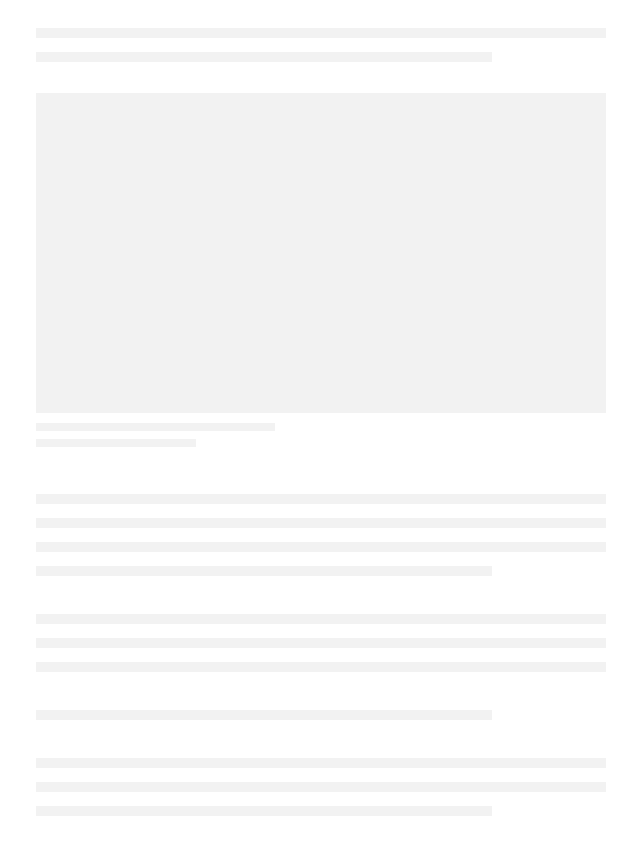
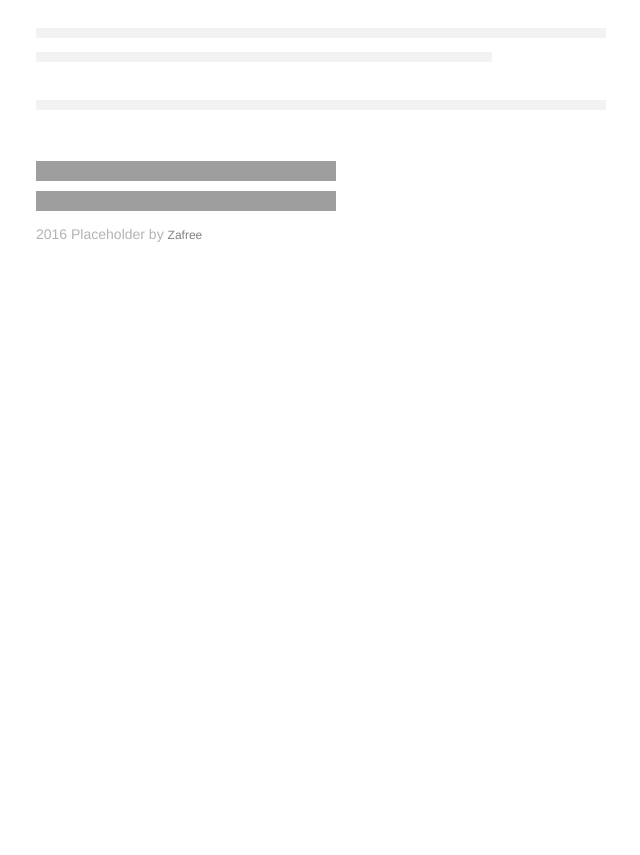
Before and after one commit to zafree/placeholder, a website: page index.html in a window 1280 px wide. Shown: the part 291-1146 px from the top of the page, without its empty margins (319-959 px from the left). After the commit the page ends 800 px from the top, so only its background shows below. Drawn offline with Linux system fonts and the light colour scheme; grey boxes are pictures that could not be loaded.

Commit message:
add README.md, github-btn

```diff
--- a/index.html
+++ b/index.html
@@ -30,27 +30,13 @@
             <div class="Placeholder__inline Placeholder__inline--leftover"></div>
         </div>
         <div class="Placeholder">
-            <div class="Placeholder__img"></div>
-            <div class="Placeholder__metaInline"></div>
-        </div>
-        <div class="Placeholder">
-            <div class="Placeholder__inline"></div>
-            <div class="Placeholder__inline"></div>
-            <div class="Placeholder__inline"></div>
-            <div class="Placeholder__inline Placeholder__inline--leftover"></div>
-        </div>
-        <div class="Placeholder">
-            <div class="Placeholder__inline"></div>
-            <div class="Placeholder__inline"></div>
             <div class="Placeholder__inline"></div>
         </div>
-        <div class="Placeholder">
-            <div class="Placeholder__inline Placeholder__inline--leftover"></div>
-        </div>
-        <div class="Placeholder">
-            <div class="Placeholder__inline"></div>
-            <div class="Placeholder__inline"></div>
-            <div class="Placeholder__inline Placeholder__inline--leftover"></div>
+
+        <div class="Credits">
+            <iframe src="https://ghbtns.com/github-btn.html?user=zafree&repo=placeholder&type=star&count=true" frameborder="0" scrolling="0" width="auto" height="20px" style="display:block; margin-bottom: 10px; margin-top: 15px"></iframe>
+            <iframe src="https://ghbtns.com/github-btn.html?user=zafree&type=follow&count=true" frameborder="0" scrolling="0" width="auto" height="20px" style="display:block; margin-bottom: 15px;"></iframe>
+            2016 Placeholder by <span><a href="http://zafree.github.io/" target="_blank">Zafree</a></span>
         </div>
     </div>
 
--- a/package.json
+++ b/package.json
@@ -1,7 +1,7 @@
 {
   "name": "placeholder",
   "version": "1.0.0",
-  "description": "Awesome placeholder object",
+  "description": "Progressive Content Loading Object",
   "main": "gulpfile.js",
   "scripts": {
     "test": "echo \"Error: no test specified\" && exit 1"
--- a/sass/placeholder/_layout.sass
+++ b/sass/placeholder/_layout.sass
@@ -56,15 +56,11 @@
         clear: both
         &--leftover
             width: 80%
-    &__img
-        display: inline-block
-        width: 100%
-        height: 320px
-        background-color: rgba(0,0,0,.05)
 
 .Credits
+    font-family: "Helvetica Neue", "Helvetica", "Arial", sans-serif
     margin-top: 20px
-    font-size: 11px
+    font-size: 14px
     color: rgba($black, 0.3)
     span
         font-size: 12px
```
Also changed, not shown: README.md (added), css/placeholder.css, css/placeholder.min.css.
